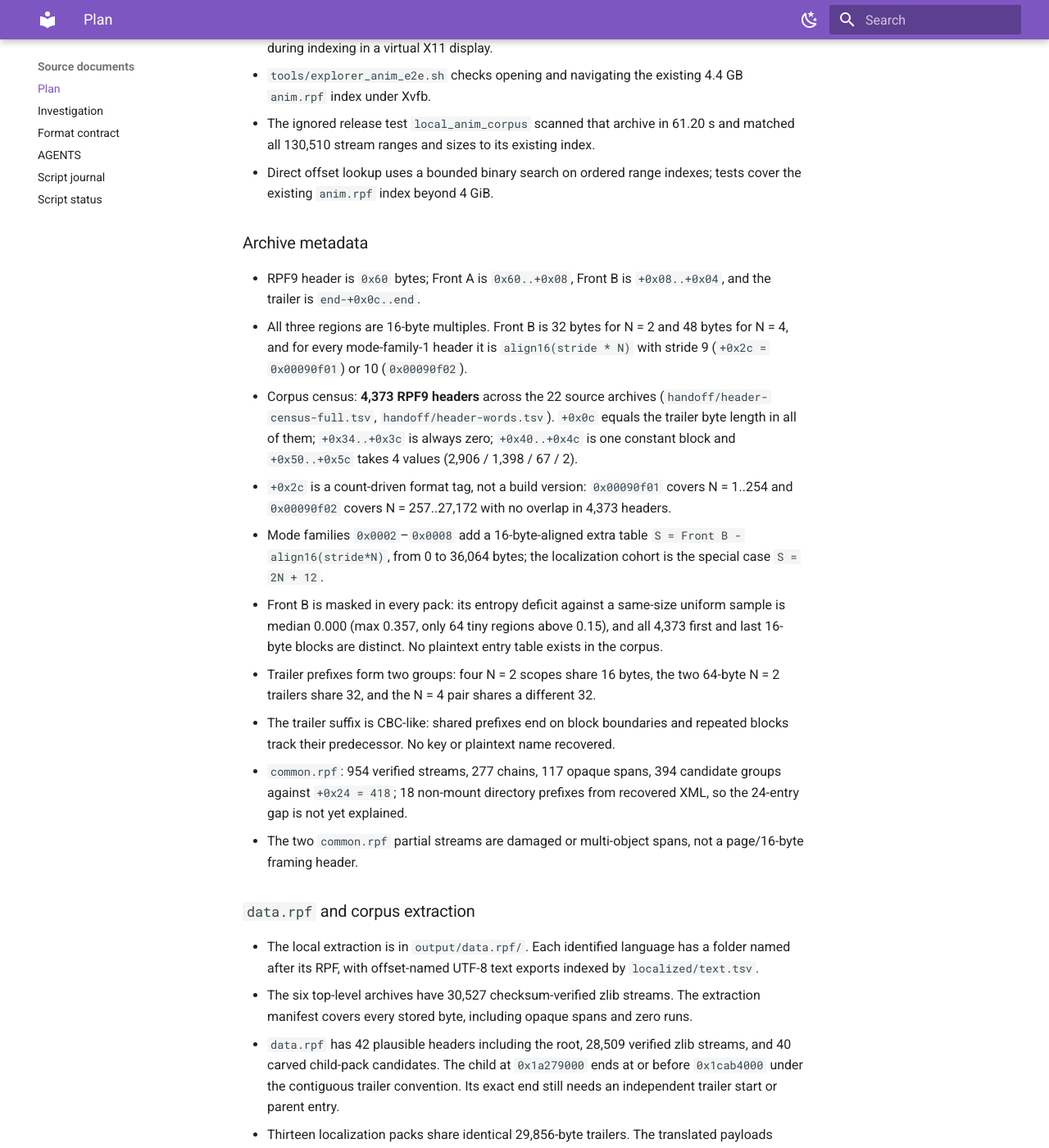
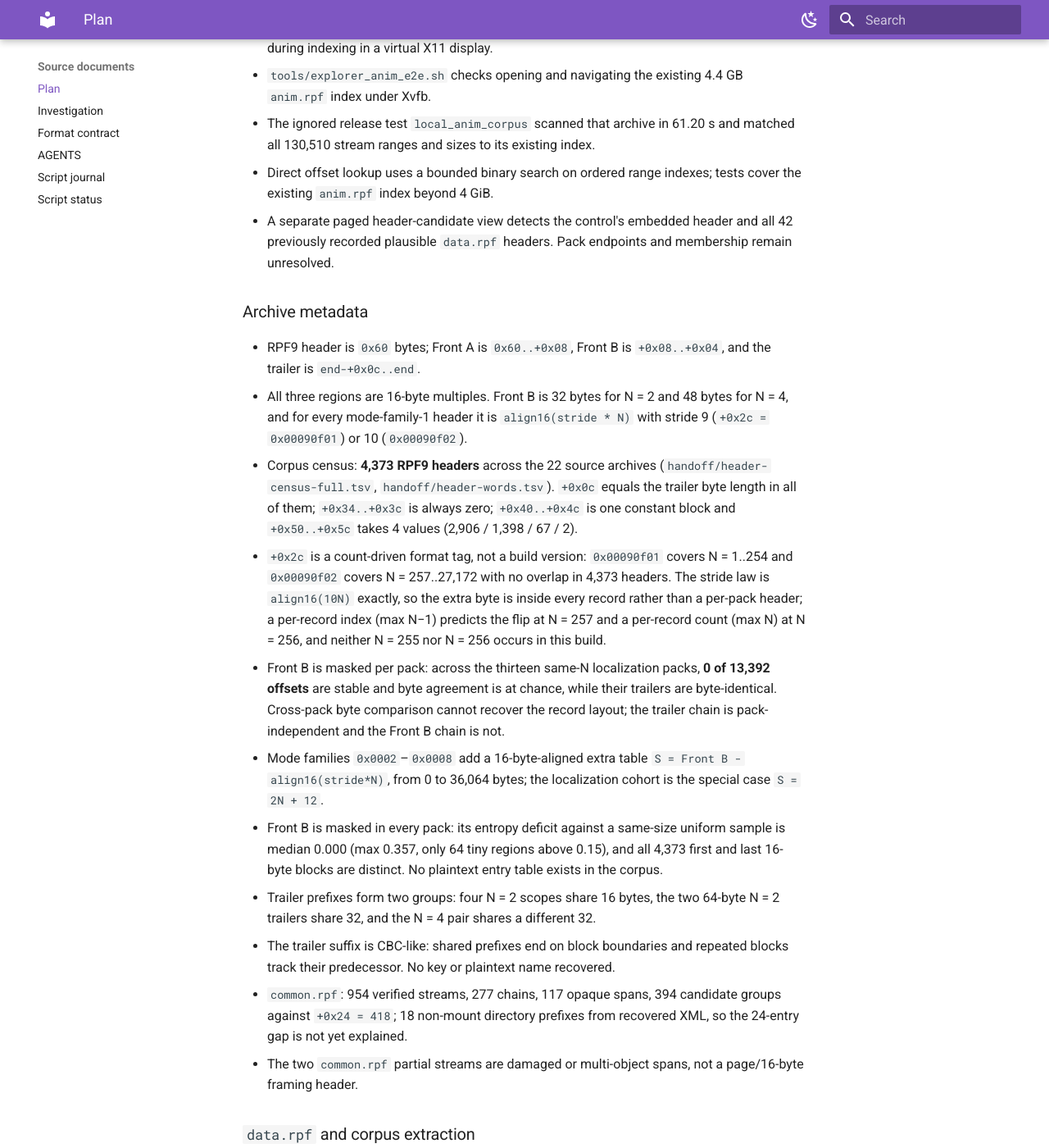
Before and after one commit to lynxnathan/rage-tools-vi, an MkDocs documentation site: the page built from docs/reference/source-plan.md, in a window 1280 px wide and 1400 px high, scrolled down 1759 px. Shown: the whole window at 82% size. Built offline with MkDocs 1.6.1 and Material for MkDocs 9.7.7, drawn with Linux system fonts in a browser that asks for light colours; some of the changed text lies outside the part shown.

Commit message:
docs: sharpen the stride-flip question and the per-pack Front B mask

```diff
--- a/plan.md
+++ b/plan.md
@@ -67,6 +67,9 @@ entry identification, coverage, or decoding across the archive set.
   and matched all 130,510 stream ranges and sizes to its existing index.
 - Direct offset lookup uses a bounded binary search on ordered range indexes;
   tests cover the existing `anim.rpf` index beyond 4 GiB.
+- A separate paged header-candidate view detects the control's embedded header
+  and all 42 previously recorded plausible `data.rpf` headers. Pack endpoints
+  and membership remain unresolved.
 
 ### Archive metadata
 
@@ -83,7 +86,15 @@ entry identification, coverage, or decoding across the archive set.
   (2,906 / 1,398 / 67 / 2).
 - `+0x2c` is a count-driven format tag, not a build version: `0x00090f01`
   covers N = 1..254 and `0x00090f02` covers N = 257..27,172 with no overlap in
-  4,373 headers.
+  4,373 headers. The stride law is `align16(10N)` exactly, so the extra byte is
+  inside every record rather than a per-pack header; a per-record index (max
+  N−1) predicts the flip at N = 257 and a per-record count (max N) at N = 256,
+  and neither N = 255 nor N = 256 occurs in this build.
+- Front B is masked per pack: across the thirteen same-N localization packs,
+  **0 of 13,392 offsets** are stable and byte agreement is at chance, while
+  their trailers are byte-identical. Cross-pack byte comparison cannot recover
+  the record layout; the trailer chain is pack-independent and the Front B chain
+  is not.
 - Mode families `0x0002`–`0x0008` add a 16-byte-aligned extra table
   `S = Front B - align16(stride*N)`, from 0 to 36,064 bytes; the localization
   cohort is the special case `S = 2N + 12`.
@@ -518,6 +529,10 @@ entry identification, coverage, or decoding across the archive set.
 - [ ] **Test the four `+0x50` profiles as cipher parameters.** All header
   metadata is masked, so a known-plaintext crib is now the cheapest route; the
   fallback is independent key material.
+- [ ] **Boundary probe for the stride flip.** A pack with N = 255 or 256 would
+  separate a per-record index (9 bytes, max N−1 = 255) from a per-record count
+  (10 bytes). This build contains neither count, so the probe needs another
+  build or a PC sample.
 - [ ] **Front A milestone on `story000_bvh4.rpf`.** The N = 4 pack has four
   exact XML ranges. The bounded entry probe found no offset/size pair in the
   tested layouts. Resume with independent table framing and decoding
@@ -645,6 +660,7 @@ entry identification, coverage, or decoding across the archive set.
 | `tools/header_words.py` | Dump and summarize all 24 header words across the census |
 | `tools/front_b_blocks.py` | Compare Front B first/last ciphertext blocks and key profiles |
 | `tools/metadata_entropy.py` | Entropy-deficit test for masked versus plaintext metadata regions |
+| `tools/front_b_stability.py` | Compare same-N Front B bodies byte by byte and test mask determinism |
 | `tools/section_blocks.py` | 16-byte block repetition across PSIN sections |
 | `tools/script_pair.py` | Object/blob sizes, index searches, periodicity, blob name scan |
 | `tools/root_names.py` | Match root IDs to JOAAT names |
```
Also changed, not shown: docs/rpf9/metadata.md (+12 -0 lines).
